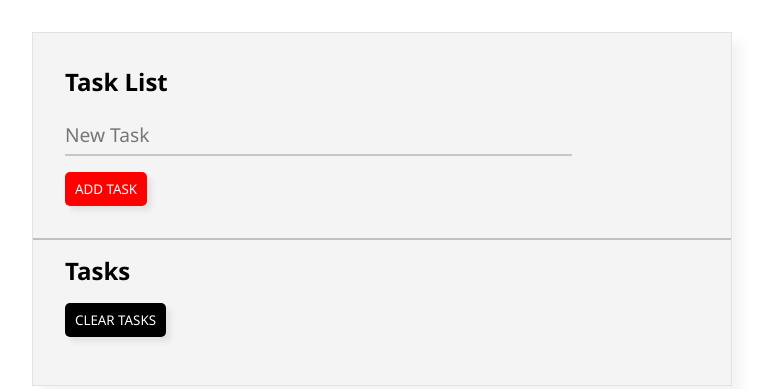
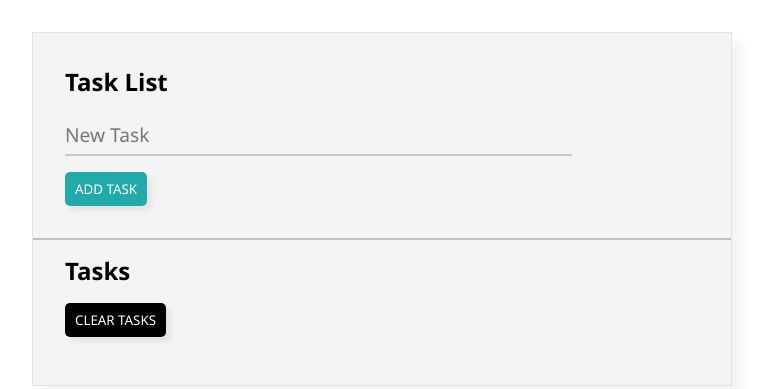
Before and after one commit to kalebmelaku/task, a plain HTML site: page index.html in a window 1280 px wide. Shown: the whole page, without its empty margins (258-1021 px from the left). Drawn offline with Linux system fonts and the light colour scheme.

Commit message:
task-project-final

```diff
--- a/css/style.scss
+++ b/css/style.scss
@@ -13,7 +13,7 @@ body{
 }
 .btn{
     padding: 8px 10px;
-    background-color: red;
+    background-color: #2aa;
     border: none;
     cursor: pointer;
     border-radius: 5px;
```
Also changed, not shown: css/style.css, 1 other file.
